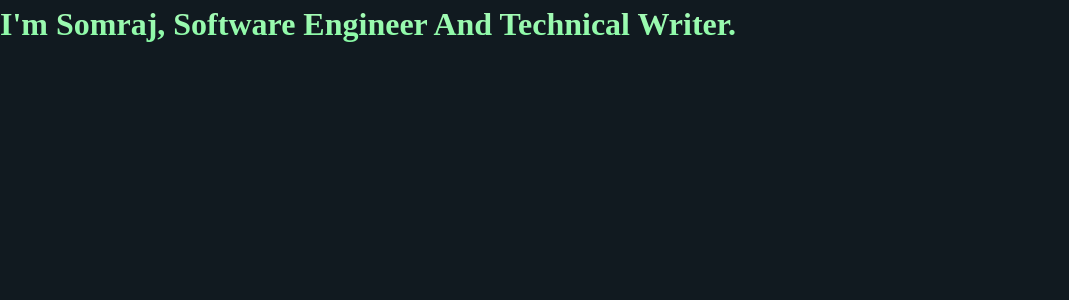
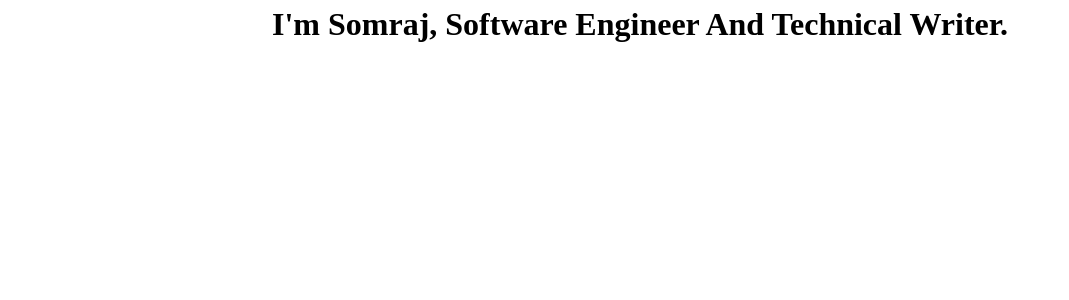
Before and after one commit to Jarmos-san/jarmos.dev, a Next.js app: page / in a window 1280 px wide. Shown: the top 300 px of the page, without its empty margins (0-1069 px from the left). Built offline with nearby package versions, Linux system fonts and the light colour scheme.

Commit message:
:poop: Add some temporary code for experimentation

```diff
--- a/pages/_document.tsx
+++ b/pages/_document.tsx
@@ -1,4 +1,5 @@
 import NextDocument, { Head, Html, Main, NextScript } from "next/document";
+
 import { getCssText } from "../stitches.config";
 
 class RootDocument extends NextDocument {
--- a/pages/index.tsx
+++ b/pages/index.tsx
@@ -1,15 +1,26 @@
 import { styled } from "../stitches.config";
 
+// Base container element which every other component inherits from.
+const Container = styled("div", {
+    display: "flex",
+});
+
 /* TODO: Add some "drop shadow" to the component as suggested in the template. */
-const Heading = styled("h1", {
-    backgroundImage: "linear-gradient($glow10, $glow20)",
-    backgroundClip: "text",
-    "-webkit-text-fill-color": "transparent",
+const Heading = styled(Container, {
+    // backgroundImage: "linear-gradient($glow10, $glow20)",
+    // backgroundClip: "text",
+    // "-webkit-text-fill-color": "transparent",
+    justifyContent: "center",
 });
 
 function HomePage() {
     return (
-        <Heading>I&apos;m Somraj, Software Engineer And Technical Writer.</Heading>
+        <>
+            <title>Somraj Saha</title>
+            <Heading as="h1">
+                I&apos;m Somraj, Software Engineer And Technical Writer.
+            </Heading>
+        </>
     );
 }
 
--- a/stitches.config.ts
+++ b/stitches.config.ts
@@ -36,7 +36,8 @@ export const resetCSS = globalCss({
     /* Add accessible line-height & improved text rendering */
     body: {
         lineHeight: 1.5,
-    backgroundColor: "$blue10",
+        // TODO: Uncomment this line after learning/experimentation is complete.
+        // backgroundColor: "$blue10",
     },
     /* Improved media details. */
     "img, picture, video, canvas, svg": {
```
Lines whose indentation alone changed are shown as unchanged.
